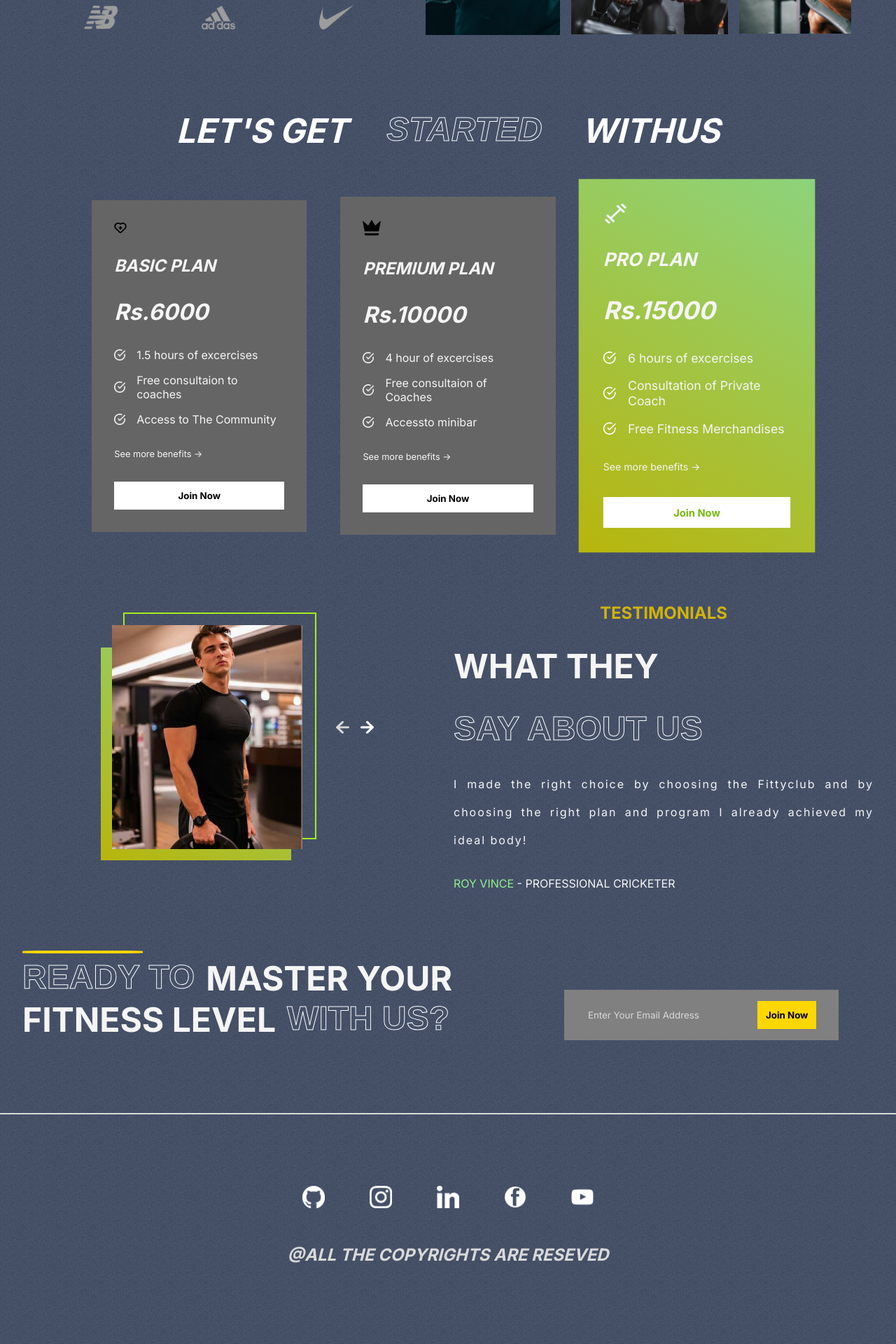
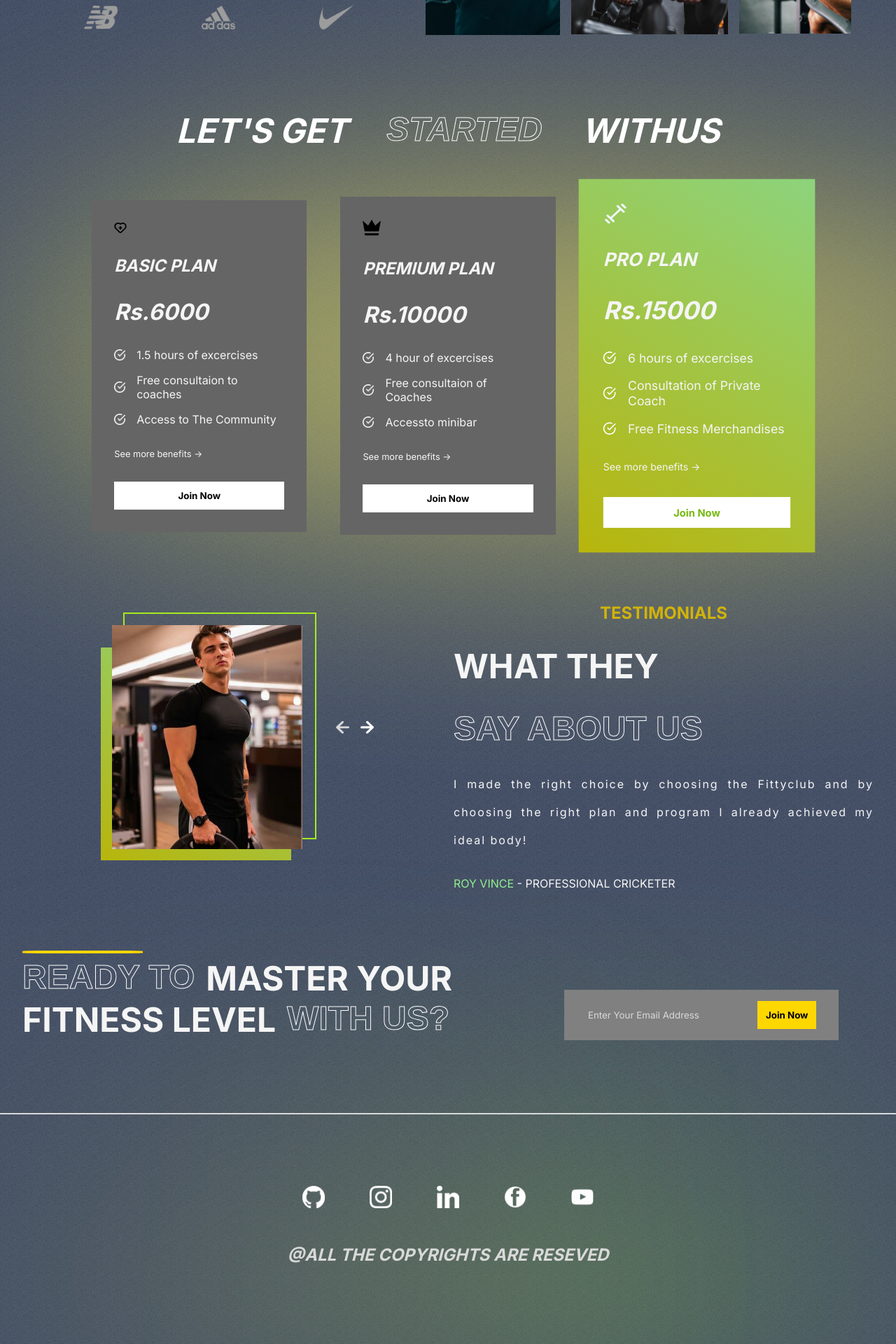
Before and after one commit to gihanthakavishan/Gymnasium_Application, a React (Create React App) app: page / in a window 1280 px wide. Shown: the part 1717-3637 px from the top of the page at 70% size. Built offline with nearby package versions, Linux system fonts and the light colour scheme.

Commit message:
add blur fillter for needed sections

```diff
--- a/src/components/Footer/Footer.css
+++ b/src/components/Footer/Footer.css
@@ -30,3 +30,21 @@
     color: var(--lightgray);
     text-transform: uppercase;
 }
+
+.blur-f-1{
+    bottom: 0;
+    right: 15%;
+    width: 26rem;
+    height: 12rem;
+    filter: blur(200px);
+    background: greenyellow;
+}
+
+.blur-f-2{
+    bottom: 0;
+    left: 15%;
+    width: 26rem;
+    height: 12rem;
+    filter: blur(200px);
+    background: rgb(169, 179, 83);
+}
--- a/src/components/Footer/Footer.jsx
+++ b/src/components/Footer/Footer.jsx
@@ -23,6 +23,9 @@ const Footer = () => {
          <h2>@All The CopyRights Are Reseved</h2>
        </div>
      </div>
+
+     <div className="blur blur-f-1"></div>
+     <div className="blur blur-f-2"></div>
     </div>
   )
 }
--- a/src/components/Hero/Hero.css
+++ b/src/components/Hero/Hero.css
@@ -180,7 +180,7 @@
 }
 
 .hero-blur{
-    width: 27rem;
-    height: 32rem;
+    width: 25rem;
+    height: 30rem;
     left: 0;
 }
--- a/src/components/Plans/Plans.css
+++ b/src/components/Plans/Plans.css
@@ -6,6 +6,15 @@
     gap: 4rem;
     position: relative;
 }
+
+.plans-blur-1{
+    width: 100rem;
+    height: 28rem;
+    top: 8rem;
+    left: 0rem;
+    right: 0 rem;
+}
+
 
 .plans{
     display: flex;
--- a/src/components/Plans/Plans.jsx
+++ b/src/components/Plans/Plans.jsx
@@ -6,6 +6,8 @@ import './Plans.css';
 const Plans = () => {
   return (
 <div className="plans-container">
+    <div className="blur plans-blur-1"></div>
+
     <div className="programs-header" style={{gap:'3.5rem'}}>
         <span>LET'S GET</span>
         <span className='stroke-text'>STARTED</span>
```
